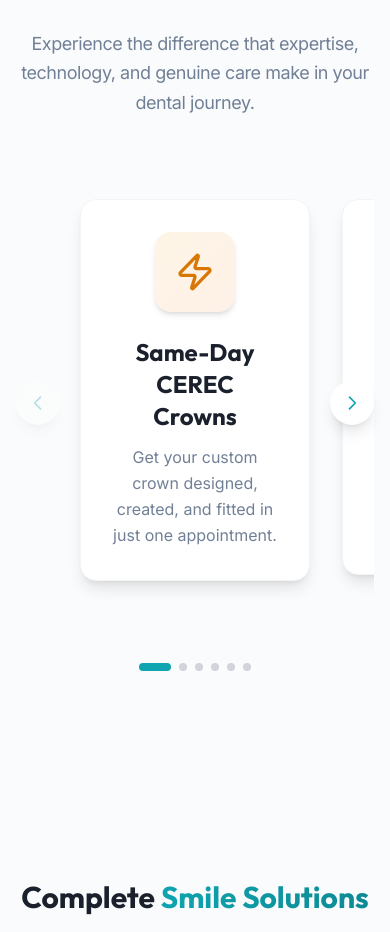
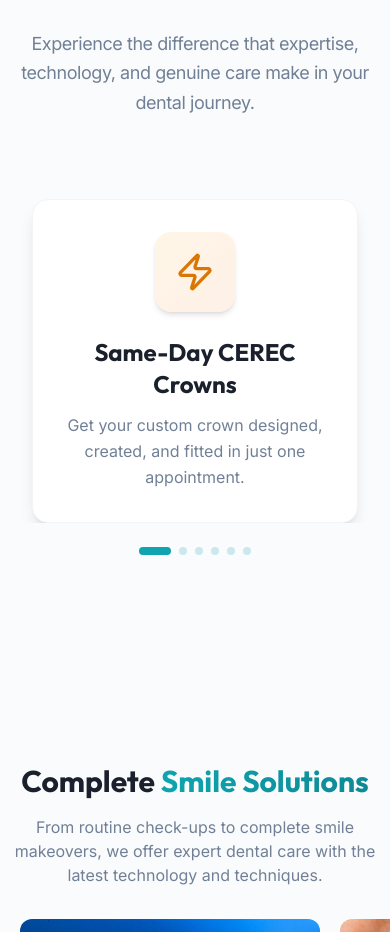
Before and after one commit to sush8471/Hyde-Park-Dental, a React (Vite) app: page / in a window 390 px wide. Shown: the part 1322-2254 px from the top of the page. Built offline with nearby package versions, Linux system fonts and the light colour scheme.

Commit message:
Replace Why Choose navigation with sliding carousel, remove arrow buttons

```diff
--- a/src/components/ui/feature-with-advantages.tsx
+++ b/src/components/ui/feature-with-advantages.tsx
@@ -1,11 +1,30 @@
-import { useState } from "react";
+import { useState, useEffect } from "react";
 import { Zap, Award, Cpu, Heart, CreditCard, MapPin } from "lucide-react";
 import { Badge } from "@/components/ui/badge";
-import { motion, PanInfo } from "motion/react";
+import {
+  Carousel,
+  CarouselApi,
+  CarouselContent,
+  CarouselItem,
+} from "@/components/ui/carousel";
 
 function FeatureWithAdvantages() {
+  const [carouselApi, setCarouselApi] = useState<CarouselApi>();
   const [currentSlide, setCurrentSlide] = useState(0);
-  const [isTransitioning, setIsTransitioning] = useState(false);
+
+  useEffect(() => {
+    if (!carouselApi) {
+      return;
+    }
+    const updateSelection = () => {
+      setCurrentSlide(carouselApi.selectedScrollSnap());
+    };
+    updateSelection();
+    carouselApi.on("select", updateSelection);
+    return () => {
+      carouselApi.off("select", updateSelection);
+    };
+  }, [carouselApi]);
 
   const advantages = [
     {
@@ -52,31 +71,6 @@
     }
   ];
 
-  const handleDragEnd = (_event: any, info: PanInfo) => {
-    // Prevent multiple transitions
-    if (isTransitioning) return;
-
-    const swipeThreshold = 50;
-    const velocity = Math.abs(info.velocity.x);
-    const offset = info.offset.x;
-
-    // Only trigger if drag is significant enough
-    if (Math.abs(offset) > swipeThreshold || velocity > 500) {
-      setIsTransitioning(true);
-
-      if (offset > 0 && currentSlide > 0) {
-        // Swipe right - go to previous
-        setCurrentSlide(currentSlide - 1);
-      } else if (offset < 0 && currentSlide < advantages.length - 1) {
-        // Swipe left - go to next
-        setCurrentSlide(currentSlide + 1);
-      }
-
-      // Reset transition lock after animation completes
-      setTimeout(() => setIsTransitioning(false), 400);
-    }
-  };
-
   return (
     <div className="w-full py-20 lg:py-32">
       <div className="container mx-auto px-4">
@@ -91,60 +85,23 @@
             </p>
           </div>
 
-          {/* Mobile Carousel with increased top margin */}
-          <div className="flex gap-10 pt-16 flex-col w-full md:hidden">
-            <div className="relative">
-              {/* Navigation Buttons */}
-              <button
-                onClick={() => {
-                  if (!isTransitioning && currentSlide > 0) {
-                    setIsTransitioning(true);
-                    setCurrentSlide(currentSlide - 1);
-                    setTimeout(() => setIsTransitioning(false), 400);
-                  }
+
+          {/* Mobile Carousel - Swipe to Navigate */}
+          <div className="pt-16 w-full md:hidden">
+            <Carousel
+              setApi={setCarouselApi}
+              opts={{
+                align: "start",
+                loop: true,
               }}
-                disabled={currentSlide === 0}
-                className="absolute left-0 top-1/2 -translate-y-1/2 z-10 bg-white shadow-lg rounded-full p-3 disabled:opacity-30 disabled:cursor-not-allowed hover:bg-gray-50 transition-colors"
-                aria-label="Previous benefit"
+              className="w-full"
             >
-                <svg className="w-5 h-5 text-primary" fill="none" stroke="currentColor" viewBox="0 0 24 24">
-                  <path strokeLinecap="round" strokeLinejoin="round" strokeWidth={2} d="M15 19l-7-7 7-7" />
-                </svg>
-              </button>
-
-              <button
-                onClick={() => {
-                  if (!isTransitioning && currentSlide < advantages.length - 1) {
-                    setIsTransitioning(true);
-                    setCurrentSlide(currentSlide + 1);
-                    setTimeout(() => setIsTransitioning(false), 400);
-                  }
-                }}
-                disabled={currentSlide === advantages.length - 1}
-                className="absolute right-0 top-1/2 -translate-y-1/2 z-10 bg-white shadow-lg rounded-full p-3 disabled:opacity-30 disabled:cursor-not-allowed hover:bg-gray-50 transition-colors"
-                aria-label="Next benefit"
-              >
-                <svg className="w-5 h-5 text-primary" fill="none" stroke="currentColor" viewBox="0 0 24 24">
-                  <path strokeLinecap="round" strokeLinejoin="round" strokeWidth={2} d="M9 5l7 7-7 7" />
-                </svg>
-              </button>
-
-              {/* Carousel */}
-              <div className="overflow-hidden px-12">
-                <motion.div
-                  className="flex"
-                  animate={{ x: `-${currentSlide * 100}%` }}
-                  transition={{
-                    type: "spring",
-                    stiffness: 400,
-                    damping: 35,
-                    mass: 0.8
-                  }}
-                >
+              <CarouselContent>
                 {advantages.map((advantage, index) => {
                   const Icon = advantage.icon;
                   return (
-                      <div key={index} className="min-w-full px-4">
+                    <CarouselItem key={index} className="basis-full">
+                      <div className="px-4">
                         <div className="flex flex-col gap-6 items-center text-center bg-white p-8 rounded-2xl shadow-lg border border-gray-100">
                           <div className={`w-20 h-20 rounded-2xl bg-gradient-to-br ${advantage.gradient} flex items-center justify-center shadow-md`}>
                             <Icon className={`w-10 h-10 ${advantage.iconColor}`} />
@@ -157,29 +114,21 @@
                           </div>
                         </div>
                       </div>
+                    </CarouselItem>
                   );
                 })}
-                </motion.div>
-              </div>
-            </div>
+              </CarouselContent>
+            </Carousel>
 
             {/* Pagination Dots */}
-            <div className="flex justify-center gap-2 mt-4">
+            <div className="flex justify-center gap-2 mt-6">
               {advantages.map((_, index) => (
                 <button
                   key={index}
-                  onClick={() => {
-                    if (!isTransitioning) {
-                      setIsTransitioning(true);
-                      setCurrentSlide(index);
-                      setTimeout(() => setIsTransitioning(false), 400);
-                    }
-                  }}
-                  className={`h-2 rounded-full transition-all duration-300 ${
-                    index === currentSlide
-                      ? 'w-8 bg-primary'
-                      : 'w-2 bg-gray-300 hover:bg-gray-400'
+                  className={`h-2 w-2 rounded-full transition-all duration-300 ${
+                    currentSlide === index ? "bg-primary w-8" : "bg-primary/20"
                   }`}
+                  onClick={() => carouselApi?.scrollTo(index)}
                   aria-label={`Go to slide ${index + 1}`}
                 />
               ))}
```
Lines whose indentation alone changed are shown as unchanged.
